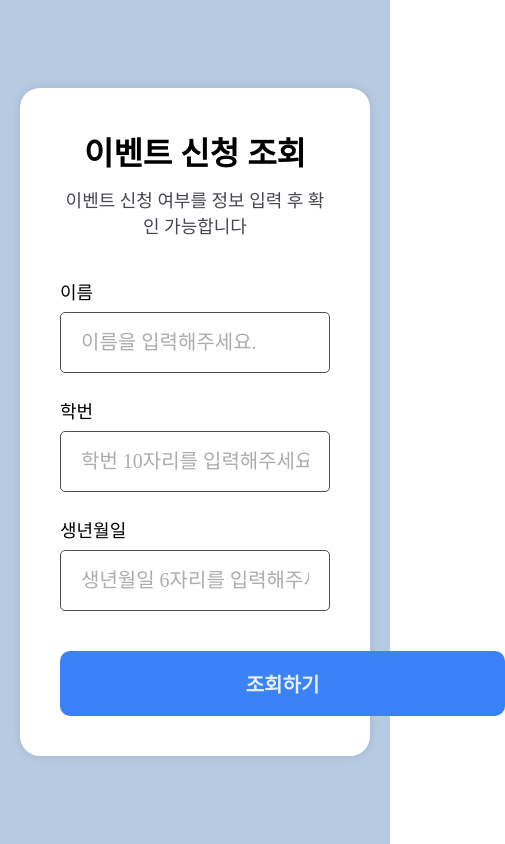
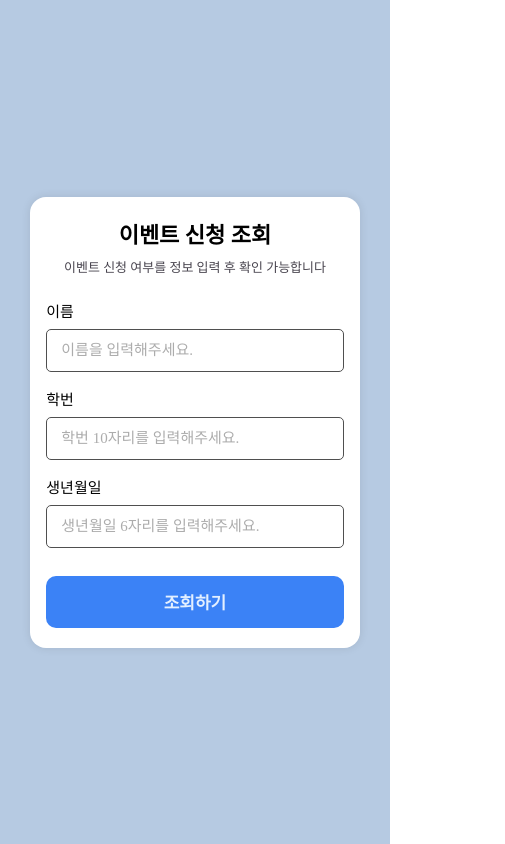
Before and after one commit to 26-1-HubSpace-FE/26-1_HubSpace_FE, a React (Vite) app: page /search in a window 390 px wide. Shown: the whole page, 505 px wide, since content can reach past the window. Built offline with nearby package versions, Linux system fonts and the light colour scheme.

Commit message:
design: 사용자 상세 조회 페이지 모바일 반응형 추가
- 페이지 레이아웃 100vw, 100svh로 수정
- 모바일 반응형 추가 (400px 이하 기준)
- 모바일 카드, 텍스트, 버튼 크기 조정

```diff
--- a/src/pages/userDetailPage/entry/UserDetailPage.css
+++ b/src/pages/userDetailPage/entry/UserDetailPage.css
@@ -1,7 +1,7 @@
 /* 전체 배경 컨테이너 */
 .user-detail {
-  width: 100%;
-  min-height: 100vh;
+  width: 100vw;
+  min-height: 100svh;
   background-color: #b6cae2;
 
   /* 중앙 배치 */
@@ -120,7 +120,8 @@
   border-radius: 10px;
   background: #3b82f6;
   display: flex;
-  width: 445px;
+  width: 100%;
+  max-width: 445px;
   height: 65px;
   padding: 16px 22px;
   justify-content: center;
@@ -137,3 +138,46 @@
 .user-detail__button:active {
   background-color: #e4f0ff;
 }
+
+/* 모바일 */
+@media (max-width: 400px) {
+  .user-detail {
+    padding: 12px;
+  }
+
+  .user-detail__card {
+    width: 90%;
+    padding: 20px 16px;
+    border-radius: 16px;
+  }
+
+  .user-detail__title {
+    font-size: 22px;
+    margin-bottom: 8px;
+  }
+
+  .user-detail__description {
+    font-size: 13px;
+    margin-bottom: 24px;
+  }
+
+  .user-detail__form {
+    gap: 16px;
+  }
+
+  .user-detail__label {
+    font-size: 15px;
+  }
+
+  .user-detail__input {
+    font-size: 15px;
+    padding: 12px 14px;
+  }
+
+  .user-detail__button {
+    font-size: 17px;
+    height: 52px;
+    padding: 12px 18px;
+    margin-top: 12px;
+  }
+}
```
